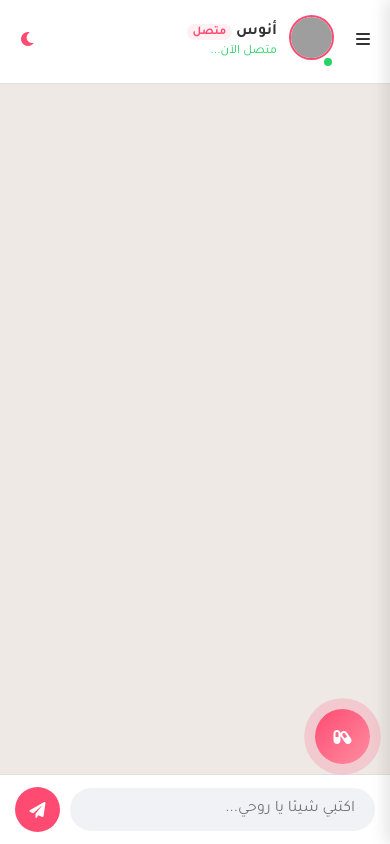
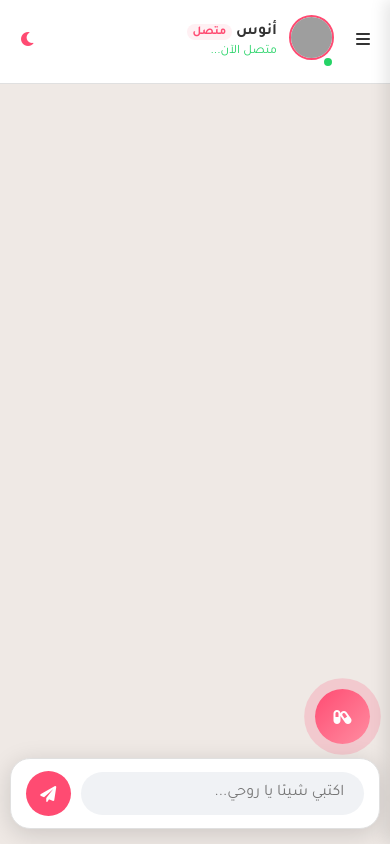
Before and after one commit to anas-km1437/Anas_Bot, a Flask app: page /chat in a window 390 px wide. Run offline with Flask 3, Linux system fonts and the light colour scheme; the visitor is signed in with stand-in values (Sample User, id 1); data that the repository does not hold is empty; grey boxes are pictures that could not be loaded.

Commit message:
Update style.css

```diff
--- a/anos_bot/static/style.css
+++ b/anos_bot/static/style.css
@@ -46,7 +46,7 @@ body { background-color: var(--bg-color); height: 100vh; display: flex; justify-
 .delete-btn:hover { opacity: 1; transform: scale(1.1); }
 
 /* منطقة المحادثة */
-.chat-area { flex: 1; display: flex; flex-direction: column; background: var(--chat-bg); transition: 0.3s; width: 100%; }
+.chat-area { flex: 1; display: flex; flex-direction: column; background: var(--chat-bg); transition: 0.3s; width: 100%; position: relative;}
 .chat-header { padding: 15px 20px; background: var(--app-bg); border-bottom: 1px solid var(--border-color); display: flex; align-items: center; gap: 12px; }
 .avatar-container { position: relative; }
 .avatar-container img { width: 45px; height: 45px; border-radius: 50%; border: 2px solid #ff4b72; }
@@ -95,7 +95,7 @@ body { background-color: var(--bg-color); height: 100vh; display: flex; justify-
 #capsule-text { color: var(--text-main); font-size: 1.2rem; line-height: 1.6; font-weight: 500; }
 #close-modal { position: absolute; top: 10px; left: 10px; background: none; border: none; font-size: 1.5rem; color: #ff4b72; cursor: pointer; }
 
-/* شاشات الموبايل (تم تثبيت حجم الخط لمنع التقريب) */
+/* شاشات الموبايل (تثبيت الخطوط ورفع مربع الكتابة) */
 @media (max-width: 768px) {
     .app-container { width: 100vw; height: 100vh; border-radius: 0; }
     .mobile-only { display: block; background: none; border: none; color: #ff4b72; font-size: 1.5rem; cursor: pointer; }
@@ -104,8 +104,29 @@ body { background-color: var(--bg-color); height: 100vh; display: flex; justify-
     .sidebar.open { transform: translateX(0); }
     .sidebar-overlay.show { display: block; opacity: 1; pointer-events: all; }
     .chat-area { width: 100%; }
-    .floating-btn { bottom: 80px; right: 20px; width: 55px; height: 55px; font-size: 1.4rem; }
-    /* تثبيت الخطوط للجوال */
+
+    /* جعل مربع الكتابة ثابتاً ومرفوعاً عن الحافة السفلية */
+    .chat-input-container {
+        position: fixed;
+        bottom: 15px; /* مرفوع عن الحافة السفلية */
+        left: 2.5%;
+        right: 2.5%;
+        width: 95%; /* عرض مناسب للهاتف */
+        border-radius: 20px; /* حواف دائرية أنيقة */
+        box-shadow: 0 5px 25px rgba(0,0,0,0.15); /* ظل أنيق ليفصله عن الرسائل */
+        z-index: 1000;
+        border: 1px solid var(--border-color);
+    }
+
+    /* إضافة مساحة سفلية فارغة للرسائل حتى لا تختفي خلف مربع الكتابة */
+    .chat-messages {
+        padding-bottom: 100px;
+    }
+
+    /* زر جرعة الحب يرتفع أكثر لكي لا يغطي المحادثة */
+    .floating-btn { bottom: 100px; right: 20px; width: 55px; height: 55px; font-size: 1.4rem; }
+
+    /* تثبيت الخطوط للجوال لمنع المتصفح من عمل زووم */
     input, button, textarea, .msg-bubble { font-size: 16px !important; }
 }
 
```
